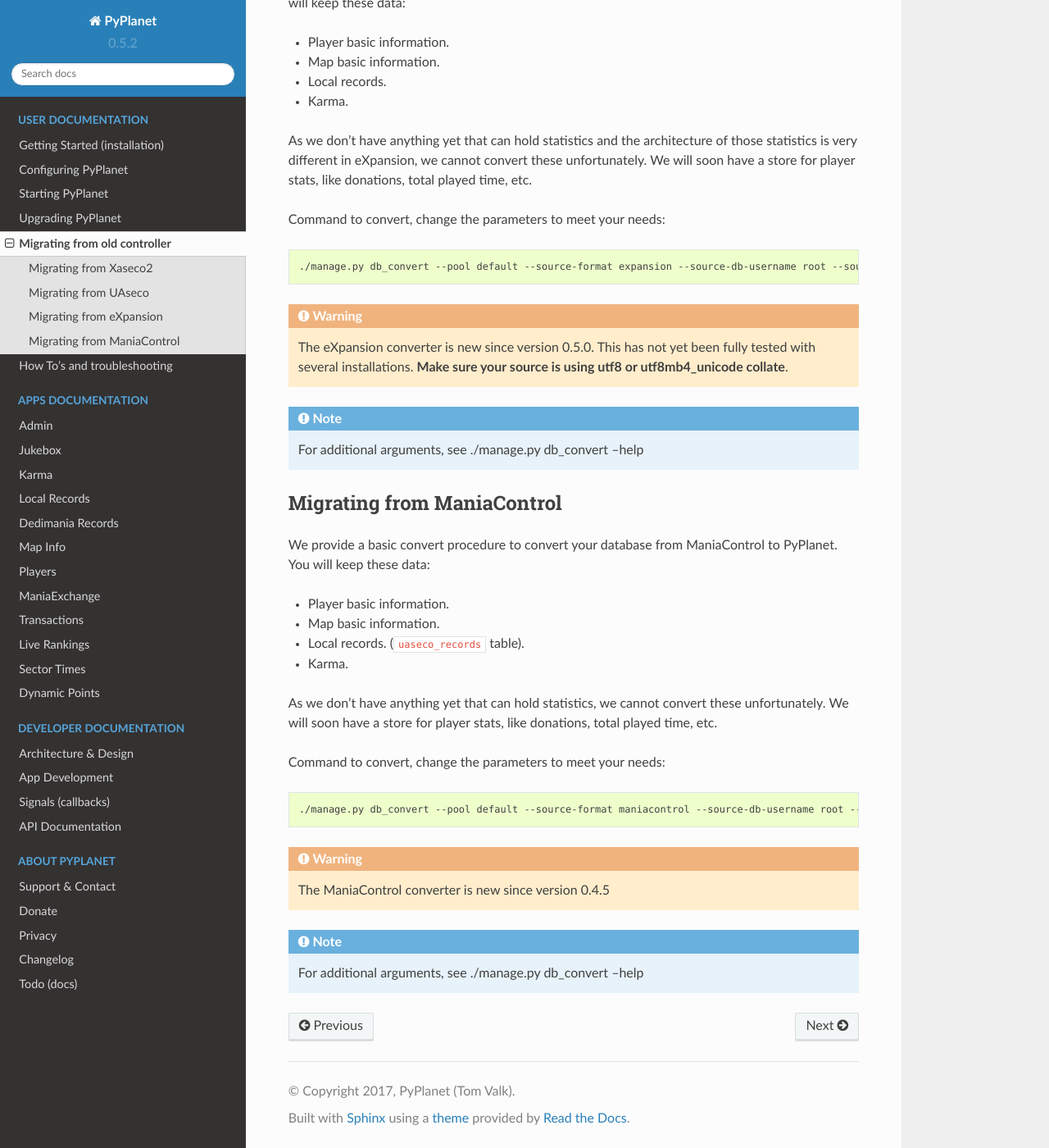
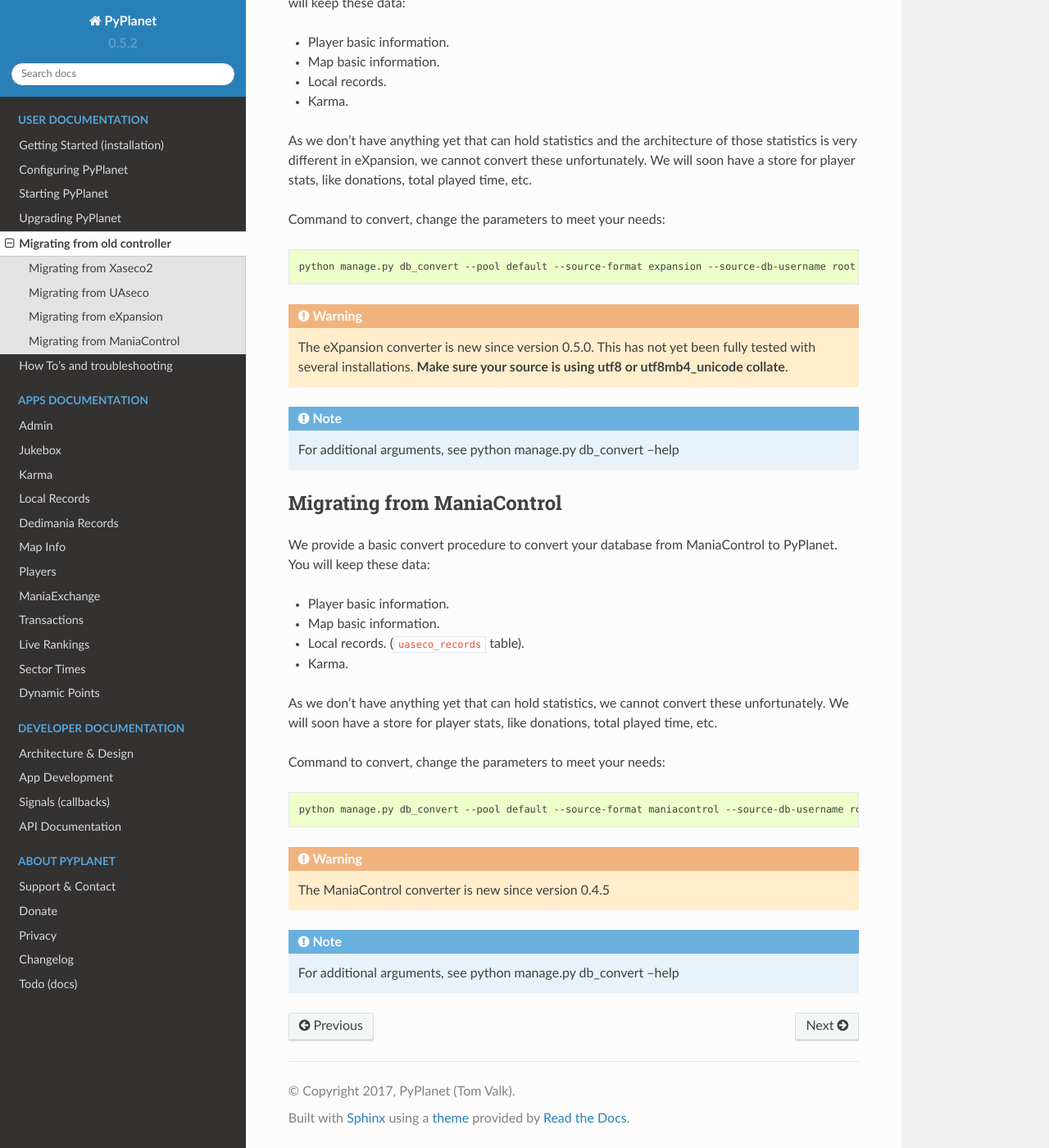
Before and after one commit to PyPlanet/PyPlanet, a Sphinx documentation site: the page built from docs/source/convert/index.rst, in a window 1280 px wide and 1400 px high, scrolled down 1419 px. Shown: the whole window at 82% size. Built offline with Sphinx 7.4.7 and the Read the Docs theme 2.0.0, drawn with Linux system fonts in a browser that asks for light colours; formulas are drawn with MathJax 3; some of the changed text lies outside the part shown.

Commit message:
[TASK] Correct docs for migration.

```diff
--- a/docs/source/convert/index.rst
+++ b/docs/source/convert/index.rst
@@ -21,7 +21,7 @@ Command to convert, change the parameters to meet your needs:
 
 .. code-block:: bash
 
-  ./manage.py db_convert --pool default --source-format xaseco2 --source-db-username root --source-db-name xaseco2
+  python manage.py db_convert --pool default --source-format xaseco2 --source-db-username root --source-db-name xaseco2
 
 
 Migrating from UAseco
@@ -42,7 +42,7 @@ Command to convert, change the parameters to meet your needs:
 
 .. code-block:: bash
 
-  ./manage.py db_convert --pool default --source-format uaseco --source-db-username root --source-db-name uaseco
+  python manage.py db_convert --pool default --source-format uaseco --source-db-username root --source-db-name uaseco
 
 .. warning::
 
@@ -50,7 +50,7 @@ Command to convert, change the parameters to meet your needs:
 
 .. note::
 
-  For additional arguments, see ./manage.py db_convert --help
+  For additional arguments, see python manage.py db_convert --help
 
 
 Migrating from eXpansion
@@ -70,7 +70,7 @@ Command to convert, change the parameters to meet your needs:
 
 .. code-block:: bash
 
-  ./manage.py db_convert --pool default --source-format expansion --source-db-username root --source-db-name uaseco
+  python manage.py db_convert --pool default --source-format expansion --source-db-username root --source-db-name expansion
 
 .. warning::
 
@@ -79,7 +79,7 @@ Command to convert, change the parameters to meet your needs:
 
 .. note::
 
-  For additional arguments, see ./manage.py db_convert --help
+  For additional arguments, see python manage.py db_convert --help
 
 
 Migrating from ManiaControl
@@ -99,7 +99,7 @@ Command to convert, change the parameters to meet your needs:
 
 .. code-block:: bash
 
-  ./manage.py db_convert --pool default --source-format maniacontrol --source-db-username root --source-db-name maniacontrol
+  python manage.py db_convert --pool default --source-format maniacontrol --source-db-username root --source-db-name maniacontrol
 
 .. warning::
 
@@ -107,4 +107,4 @@ Command to convert, change the parameters to meet your needs:
 
 .. note::
 
-  For additional arguments, see ./manage.py db_convert --help
+  For additional arguments, see python manage.py db_convert --help
```
